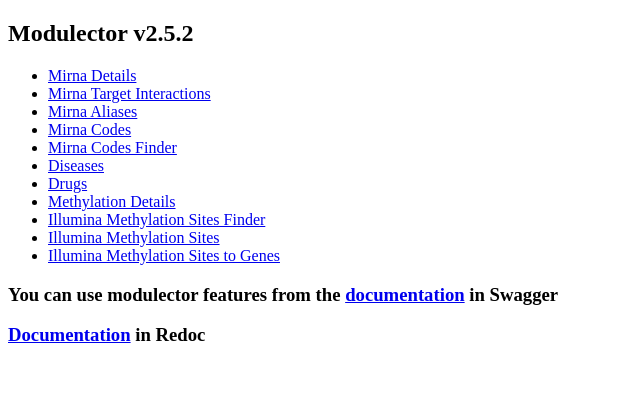
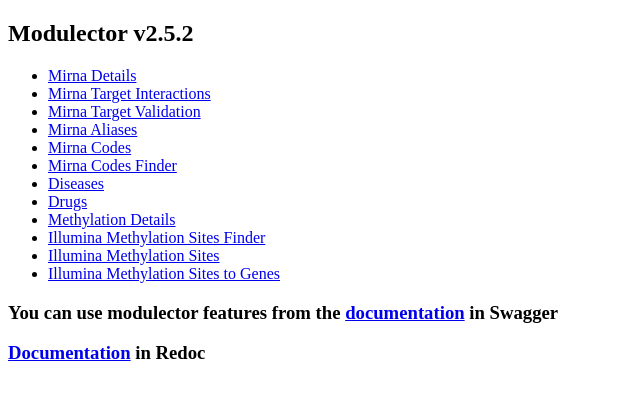
Before and after one commit to omics-datascience/modulector, a Django app: page / in a window 1280 px wide. Shown: the top 400 px of the page, without its empty margins (0-640 px from the left). Run offline with Django 3.2, Linux system fonts and the light colour scheme; parts of the project's set-up code (start-up, migrations or seed data) failed here and were passed over.

Commit message:
feat: implement miRTarBase target validation API endpoint and documentation

```diff
--- a/ModulectorBackend/urls.py
+++ b/ModulectorBackend/urls.py
@@ -12,6 +12,8 @@ urlpatterns = [
     path('mirna/', views.MirnaList.as_view({'get': 'list'}), name='mirna'),
     path('mirna-target-interactions/', views.MirnaTargetInteractions.as_view(),
          name='mirna_target_interactions'),
+    path('mirna-target-validation/', views.MirnaTargetValidation.as_view(),
+         name='mirna_target_validation'),
     path('mirna-aliases/', views.MirnaAliasesList.as_view(), name='mirna_aliases'),
     path('mirna-codes/', views.MirnaCodes.as_view(), name='mirna_codes'),
     path('mirna-codes-finder/', views.MirnaCodesFinder.as_view(),
--- a/modulector/templates/index.html
+++ b/modulector/templates/index.html
@@ -1,9 +1,11 @@
 <!DOCTYPE html>
 <html lang="en">
+
 <head>
     <meta charset="UTF-8">
     <title>Modulector v{{ version }}</title>
 </head>
+
 <body>
     <h2>Modulector v{{ version }}</h2>
     <ul>
@@ -12,6 +14,9 @@
         </li>
         <li>
             <a href="{% url 'mirna_target_interactions' %}">Mirna Target Interactions</a>
+        </li>
+        <li>
+            <a href="{% url 'mirna_target_validation' %}">Mirna Target Validation</a>
         </li>
         <li>
             <a href="{% url 'mirna_aliases' %}">Mirna Aliases</a>
@@ -41,7 +46,9 @@
             <a href="{% url 'methylation_sites_to_genes' %}">Illumina Methylation Sites to Genes</a>
         </li>
     </ul>
-<h3>You can use modulector features from the <a href="/api/schema/swagger-ui/" target="_blank">documentation</a> in Swagger</h3>
+    <h3>You can use modulector features from the <a href="/api/schema/swagger-ui/" target="_blank">documentation</a> in
+        Swagger</h3>
     <h3><a href="/api/schema/redoc/" target="_blank">Documentation</a> in Redoc</h3>
 </body>
+
 </html>
--- a/modulector/views.py
+++ b/modulector/views.py
@@ -20,6 +20,7 @@ from modulector.models import (
     MirnaDrug,
     GeneAliases,
     MethylationEPIC,
+    MirTarBaseInteraction,
 )
 from modulector.pagination import StandardResultsSetPagination
 from modulector.serializers import (
@@ -31,6 +32,7 @@ from modulector.serializers import (
     get_mirna_from_accession,
     get_mirna_aliases,
     get_accession_from_mirna,
+    MirTarBaseInteractionSerializer,
 )
 from modulector.services import subscription_service
 from drf_spectacular.utils import extend_schema, OpenApiParameter, OpenApiExample
@@ -238,6 +240,91 @@ class MirnaTargetInteractions(generics.ListAPIView):
             )
 
         return data.filter(score__gte=score) if score else data
+
+
+class MirnaTargetValidation(generics.ListAPIView):
+    """Returns a paginated response with all the validations of a specific miRNA and target (mirna-target-validation endpoint)"""
+
+    serializer_class = MirTarBaseInteractionSerializer
+    pagination_class = StandardResultsSetPagination
+    filter_backends = [filters.OrderingFilter]
+    ordering_fields = ["mirna", "gene"]
+    ordering = ["id"]
+    handler400 = "rest_framework.exceptions.bad_request"
+
+    @extend_schema(
+        tags=["miRNA"],
+        summary="Retrieve miRNA target validations",
+        parameters=[
+            OpenApiParameter(
+                name="mirna",
+                type=str,
+                description="miRNA to get its targets validation.",
+                required=False,
+                examples=[
+                    OpenApiExample(name="hsa-miR-21-5p", value="hsa-miR-21-5p"),
+                ],
+            ),
+            OpenApiParameter(
+                name="target",
+                type=str,
+                description="Gene symbol (target) to get its interactions with different miRNAs",
+                required=False,
+                examples=[
+                    OpenApiExample(name="EGFR", value="EGFR"),
+                ],
+            ),
+            OpenApiParameter(
+                name="support_type",
+                type=str,
+                description="Filter by support type.",
+                required=False,
+                enum=['Functional MTI', 'Functional MTI (Weak)', 'Non-Functional MTI', 'Non-Functional MTI (Weak)'],
+            ),
+            OpenApiParameter(
+                name="experiment",
+                type=str,
+                description="Filter by experiment type.",
+                required=False,
+            ),
+            # Exclude pagination and ordering parameters
+            OpenApiParameter(name="ordering", exclude=True),
+            OpenApiParameter(name="page", exclude=True),
+            OpenApiParameter(name="page_size", exclude=True),
+        ],
+    )
+    def get(self, request, *args, **kwargs):
+        """
+        Receives a miRNA and/or a target gene and returns a paginated vector. Each vector entry represents a miRNA-Gene validation interaction in MirTarBase. If no target is entered, all targets for that miRNA are returned. If a miRNA is not entered, all miRNA interactions for that target are returned. If both are entered, the interactions of the mirna with the target are returned.
+        """
+        return super().get(request, *args, **kwargs)
+
+    def get_queryset(self):
+        mirna = self.request.GET.get("mirna")
+        target = self.request.GET.get("target")
+        support_type = self.request.GET.get("support_type")
+        experiment = self.request.GET.get("experiment")
+
+        if not mirna and not target:
+            raise ParseError(detail="'mirna' or 'target' are mandatory")
+
+        if support_type:
+            valid_support_types = ['Functional MTI', 'Functional MTI (Weak)', 'Non-Functional MTI', 'Non-Functional MTI (Weak)']
+            if support_type not in valid_support_types:
+                raise ParseError(detail=f"Invalid 'support_type'. Allowed values are: {', '.join(valid_support_types)}")
+
+        data = MirTarBaseInteraction.objects.all()
+
+        if mirna:
+            data = data.filter(mirna=mirna)
+        if target:
+            data = data.filter(gene=target)
+        if support_type:
+            data = data.filter(support_type=support_type)
+        if experiment:
+            data = data.filter(experiments__icontains=experiment)
+
+        return data
 
 
 class MirnaAliasesList(generics.ListAPIView):
```
Also changed, not shown: modulector/serializers.py (+11 -1 lines), README.md. Lines whose indentation alone changed are shown as unchanged.
